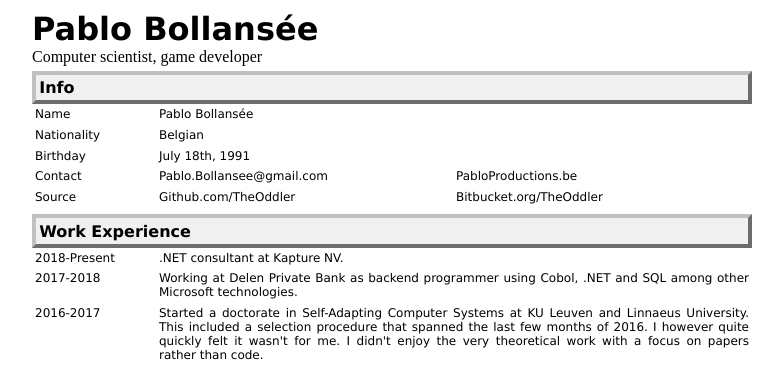
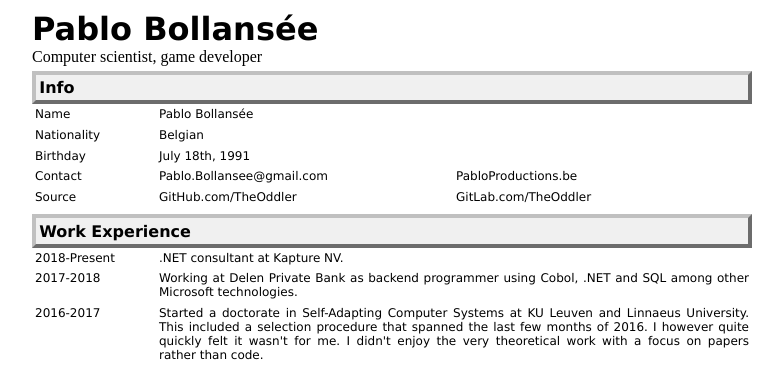
Before and after one commit to TheOddler/theoddler.github.io, a Jekyll site: the page built from cv/index.html, in a window 1280 px wide. Shown: the top 368 px of the page, without its empty margins (248-1031 px from the left). Built offline with Jekyll 4.4.1, drawn with Linux system fonts in a browser that asks for light colours.

Commit message:
Removed mentions of bitbucket, and added gitlab instead.

```diff
--- a/_config.yml
+++ b/_config.yml
@@ -6,17 +6,16 @@ public_email: Pablo.Bollansee@gmail.com
 website_hr: PabloProductions.be
 website: https://www.pabloproductions.be/
 
-github_name: TheOddler
-github_link_hr: Github.com/TheOddler
-github_link: https://github.com/TheOddler/
+github_hr: GitHub.com/TheOddler
+github: https://github.com/TheOddler/
 
-bitbucket_name: TheOddler
-bitbucket_link_hr: Bitbucket.org/TheOddler
-bitbucket_link: https://bitbucket.org/TheOddler/
+gitlab_hr: GitLab.com/TheOddler
+gitlab: https://gitlab.com/TheOddler/
 
 # Download links
 reconnect_dl_latest: https://www.dropbox.com/s/4s96v6oxjf6glhx/ReConnect-Installer.rar?dl=0
 
+# Collections
 collections:
   slides:
     output: false
--- a/_includes/about.md
+++ b/_includes/about.md
@@ -20,8 +20,8 @@
 	</tr>
 	<tr>
 		<td>Source</td>
-		<td><a href="{{site.github_link}}">{{site.github_link_hr}}</a></td>
-		<td><a href="{{site.bitbucket_link}}">{{site.bitbucket_link_hr}}</a></td>
+		<td><a href="{{site.github}}">{{site.github_hr}}</a></td>
+		<td><a href="{{site.gitlab}}">{{site.gitlab_hr}}</a></td>
 	</tr>
 </table>
 
```
